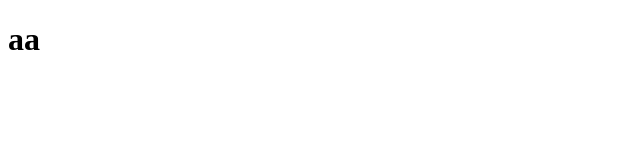
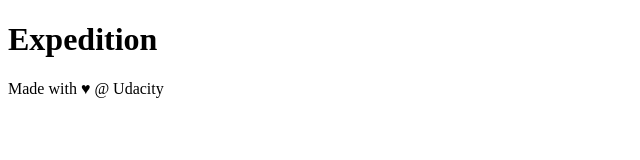
Before and after one commit to Revan99/new-repo, a plain HTML site: page index.html in a window 1280 px wide. Shown: the whole page, without its empty margins (0-640 px from the left). Drawn offline with Linux system fonts and the light colour scheme.

Commit message:
changing whole index.html

```diff
--- a/index.html
+++ b/index.html
@@ -8,9 +8,20 @@
     <link rel="stylesheet" href="css/app.css">
 </head>
 <body>
+
     <header>
-        <h1>aa</h1>
+        <h1>Expedition</h1>
     </header>
+
+    <div class="container">
+        <main>
+
+        </main>
+    </div>
+
+    <footer>
+        Made with ♥ @ Udacity
+    </footer>
     <script src="js/app.js"></script>
 </body>
 </html>
```
